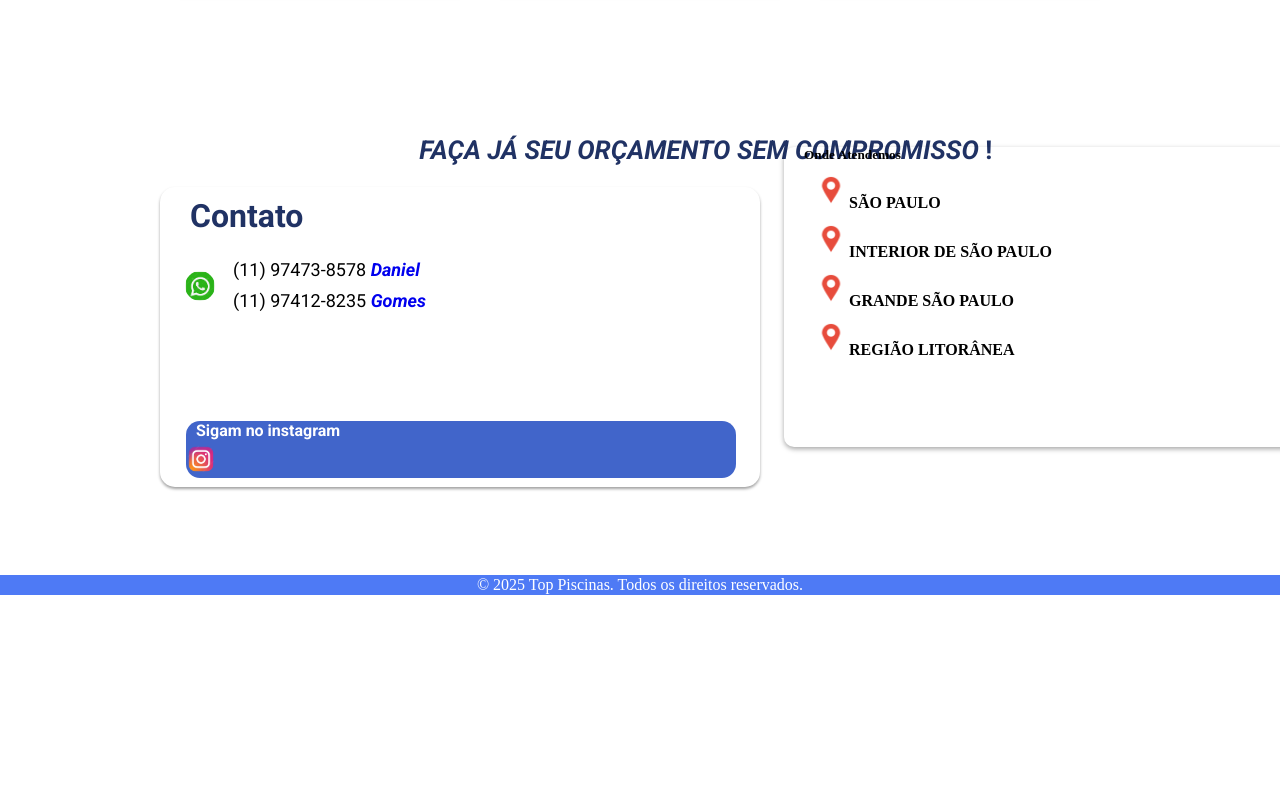
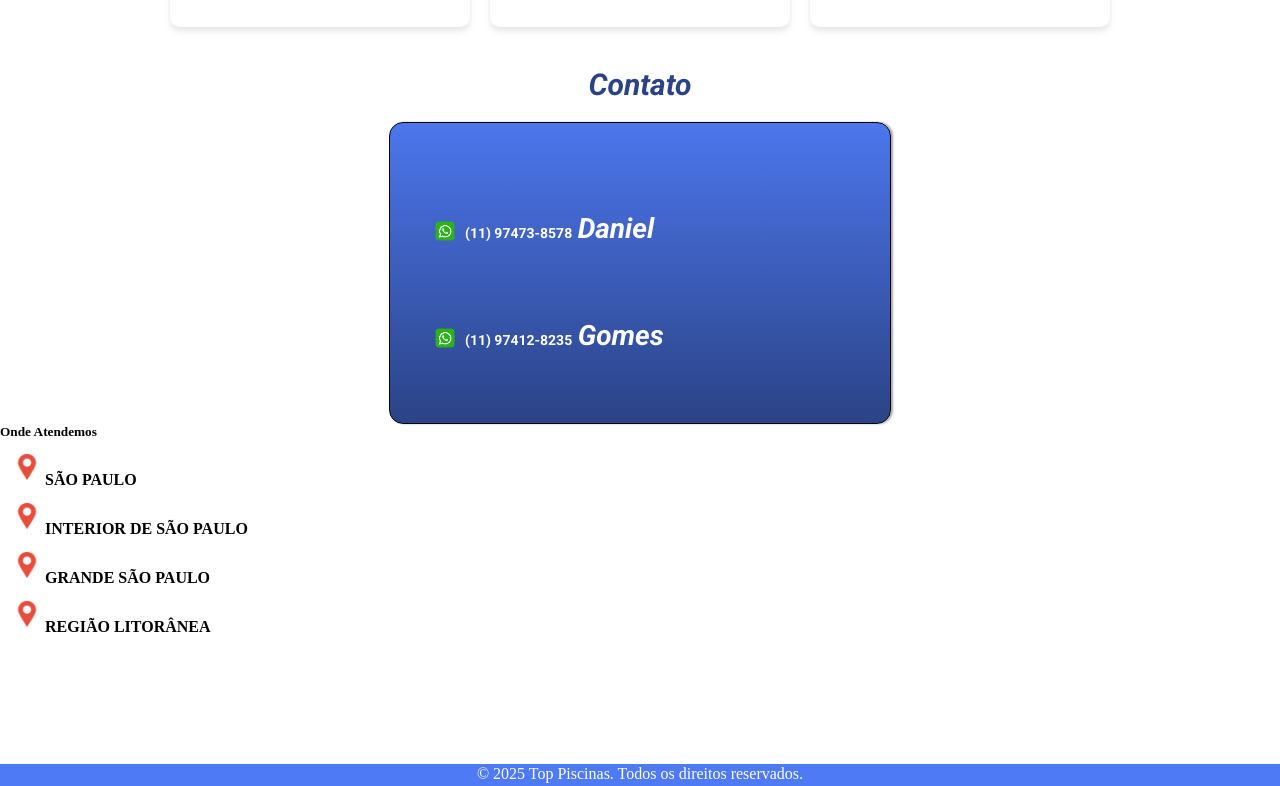
Before and after one commit to DanielMacedoSilva/SiteTopPiscinas, a plain HTML site: page index.html in a window 1280 px wide. Shown: the part 1757-2543 px from the top of the page. Before the commit the page ends 2352 px from the top, so only its background shows below. Drawn offline with Linux system fonts and the light colour scheme.

Commit message:
Alteração no rodapé

```diff
--- a/index.html
+++ b/index.html
@@ -15,9 +15,9 @@
 
     </header>
       <nav>
-        <a href="#sobre">Sobre</a>
-        <a href="#servicos">Serviços</a>
-        <a href="#contato">Contato</a>
+        <a href="#info">Sobre</a>
+        <a href="#services">Serviços</a>
+        <a href="#telefone">Contato</a>
     </nav>
         <div class="slider">
             <div class="slides">
@@ -53,7 +53,7 @@
              <div class="slide-content">
                 <h4>PISCINA DE FIBRA PERSONALIZADAS</h4>
                 <h5>COM ORÇAMENTOS PERSONALIZADOS</h5>
-                <a href="#contato" class="btn-orcamento">QUERO FAZER UM ORÇAMENTO!</a>
+                <a href="#telefone" class="btn-orcamento">QUERO FAZER UM ORÇAMENTO!</a>
             </div>
 
                 <div class="navigation_auto">
@@ -73,15 +73,15 @@
             </div>
 
         </div>
+        <h2 style="text-align: start;" id="info"><i>Sobre a Empresa</i></h2>
+     <section id="sobre">
 
-     <section id="sobre">
-        <h2><i>Sobre a Empresa</i></h2>
         <p>Com mais de dez anos de experiência no mercado de reformas e construção de piscinas,<br>nossa empresa consolidou-se como referência de qualidade,confiança e inovação.<br> A longevidade da nossa atuação não é apenas um número é um testemunho da nossa dedicação em transformar sonhos em realidades aquáticas,<br> superando consistentemente as expectativas de nossos clientes.</p>
     </section>
 
+        <h2 style="margin-top: 10% ; font-size: 8em;"><h2 id="services"><i>Nossos Serviços</i></h2>
+        <section id="servicos">
 
-        <section id="servicos">
-        <h2 style="margin-top: 15%; font-size: 8em;"><h2><i>Nossos Serviços</i></h2>
         <div class="cards">
             <div class="card">
                 <img src="img/foto piscina 600x338 2.jpg" alt="Reforma completa">
@@ -107,44 +107,25 @@
         </div>
     </section>
 
-    <section class="rodape">
-        <section id="orcamento">
-            <H2><i>FAÇA JÁ SEU ORÇAMENTO SEM COMPROMISSO</i> !</H2>
-        </section>
+    <div class="rodape">
+        <h3 id="telefone"><i>Contato</i></h3>
+            <div id="contato">
 
-                <section id="contato">
-                    <h2>Contato</h2>
-                    <img src="img/whatsapp.png" alt="whatsapp">
+                <img src="img/whatsapp.png" alt="logo"><p>(11) 97473-8578 <i><strong><a href="https://wa.me/qr/3ZYATIKONQYXF1" target="_blank" rel="external">Daniel</a></strong></i> </p>
+               <img src="img/whatsapp.png" alt="logo"><p>(11) 97412-8235 <i><strong><a href="https://wa.link/7v1jhz" target="_blank" rel="external">Gomes</a></strong></i></p>
+            </div>
 
-                <section id="fones">
-
-                    <p>(11) 97473-8578 <i><strong><a href="https://wa.me/qr/3ZYATIKONQYXF1" target="_blank" rel="external">Daniel</a></strong></i> </p>
-                    <p>(11) 97412-8235 <i><strong><a href="https://wa.link/7v1jhz" target="_blank" rel="external">Gomes</a></strong></i></p>
-
-                </section>
-
-                    <nav id="instagram">
-                        <a href="https://www.instagram.com/piscinaereforma?igsh=azVxY2psNTNoc2xs" target="_blank" rel="external">Sigam no instagram</a>
-                        <div class="logo-instagram">
-                        <img src="img/instagram logo.png" alt="instagram">
-                        </div>
-                    </nav>
-                </section>
-
-                    <section class ="atuacao">
-
+        <div class="local">
             <h5>Onde Atendemos</h5>
-
                 <ul type = none>
                 <li><img src="img/localização.png" alt="local">SÃO PAULO</li>
                 <LI><img src="img/localização.png" alt="local">INTERIOR DE SÃO PAULO</LI>
                 <li><img src="img/localização.png" alt="local">GRANDE SÃO PAULO</li>
                 <li><img src="img/localização.png" alt="local">REGIÃO LITORÂNEA</li>
                 </ul>
+        </div>
 
-                    </section>
-
-        </section>
+    </div>
 
     <footer>
         &copy; 2025 Top Piscinas. Todos os direitos reservados.
--- a/style.css
+++ b/style.css
@@ -1,7 +1,6 @@
 @import url('https://fonts.googleapis.com/css2?family=Pacifico&family=Roboto:ital,wght@0,100..900;1,100..900&display=swap');
 
 * {
-    box-sizing: border-box;
     margin: 0;
     padding: 0;
 }
@@ -73,7 +72,7 @@ section {
 
 h2 {
     margin-top: 2%;
-    margin-left:26%;
+    margin-left:24%;
     font-family: roboto;
     color: #203264;
     margin-bottom: 30px;
@@ -138,27 +137,40 @@ h3{
 }
 
 #sobre{
-    margin-left: 22.5%;
+    margin: auto;
+    min-width: 360px;
+    max-width: 1000px;
+    transition: 0.5s;
 }
 
 
 
+
 #sobre > p{
-    background-image: linear-gradient(to left,#4E7BF5,#3654A8, #2B4386);
     text-align: center;
-    color: white;
+    color:black;
     font-size: 20px;
     padding: 50px 40px 40px 40px;
-    height: 300px;
+    height: 170px;
     width:1200px;
     border-radius: 12px;
     box-shadow: 0px 2px 5px rgba(0, 0, 0, 0.425);
+    margin: auto;
+    min-width: 360px;
+    max-width: 1000px;
+    line-height: 40px;
+    text-shadow: 1px 0px 1px rgba(0, 0, 0, 0.062);
+
 
 }
 
 #sobre > p {
     font-family: roboto;
+}
 
+#sobre:hover{
+    transform: scale(1.1);
+    cursor: pointer;
 }
 
 .btn-orcamento{
@@ -189,7 +201,6 @@ h3{
     width: 80%;
     max-width: 800px;
     z-index: 10;
-
 }
 
 h4{
@@ -212,6 +223,7 @@ h4{
 }
 
 .slides{
+    display: block;
     width: 400%;
     height: 100%;
     display: flex;
@@ -290,7 +302,7 @@ h4{
 }
  .navigation_auto{
     position: absolute;
-    width: 1920px;
+    width: 100%;
     margin-top: 550px;
     display: flex;
     justify-content: center;
@@ -310,55 +322,6 @@ h4{
     background-color: #ffffff;
 }
 
-#contato{
-    border-radius: 15px;
-    box-shadow: 0px 2px 3px rgba(0, 0, 0, 0.37);
-    height: 300px;
-    width: 600px;
-    position: absolute;
-}
-
-#contato h2{
-    text-align: start;
-    margin: 0;
-    padding: 10px;
-}
-
-#contato p{
-
-}
-
-
-#contato >  img {
-    height: 30px;
-    width: 30px;
-    margin: 5px;
-    border-radius: 50%;
-}
-
-#contato img{
-    position: relative;
-    top: 7%;
-}
-
-
-
-#fones{
-    position: relative;
-    bottom: 25%;
-    left: 5%;
-
-}
-
-#fones > p{
-    padding: 5px;
-}
-
-#fones > p{
-    font-size: 18px;
-}
-
-
 li{
     margin: 9px;
     font-weight: bold;
@@ -370,47 +333,6 @@ li > img{
     margin: 3px;
 }
 
-.atuacao{
-    margin: 0;
-    border-radius: 10px;
-    box-shadow: 0px 2px 5px rgba(0, 0, 0, 0.349);
-    height: 300px;
-    width: 600px;
-    position: relative;
-    left: 65%;
-    top: 50%;
-
-
-}
-
-#instagram{
-    border-radius: 14px;
-    display: block;
-    position: absolute;
-    top: 80%;
-    right: 4%;
-    width: 550px;
-}
-
-.logo-instagram > img{
-
-    height: 30px;
-    width: 30px;
-    border-radius: 50%;
-
-
-
-
-
-}
-
-.logo-instagram{
-    margin-top: 4px;
-}
-
-#servicos > h2{
-    margin-top: -10%;
-}
 
 #orcamento{
     font-size: 13px;
@@ -418,3 +340,61 @@ li > img{
     margin-top: 15%;
     margin-bottom: -5%;
 }
+
+#contato{
+    min-width: 300px;
+    max-width: 1000px;
+    margin: auto;
+}
+
+#contato{
+    font-size: 4em;
+    font-weight: bold;
+    display: block;
+    margin: auto;
+    margin-top: 20px;
+    width: 500px;
+    height: 300px;
+    border: 1px solid black;
+    border-radius: 14px;
+    background-image: linear-gradient(to bottom,#4C76EC,#2B4386);
+    box-shadow: 2px 0px 2px rgba(0, 0, 0, 0.336);
+}
+
+#contato p{
+    position: relative;
+    color: white;
+    top: 5%;
+    left: 15%;
+    width: 400px;
+}
+
+#contato img{
+    width: 20px;
+    position: relative;
+    top: 20%;
+    left: 9%;
+}
+
+#contato a{
+    color: white;
+    text-decoration: none;
+    font-size: 2em;
+    padding: 2px;
+    transition: 0.5s;
+}
+
+#contato a:hover{
+    color: black;
+    text-decoration: underline;
+}
+
+#telefone{
+    color: #2B4386;
+    text-align: center;
+    margin: auto;
+    font-size: 30px;
+    padding: 0;
+    font-family: roboto;
+
+}
```
Lines whose indentation alone changed are shown as unchanged.
